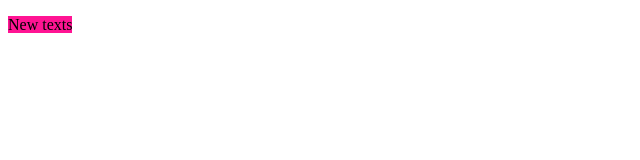
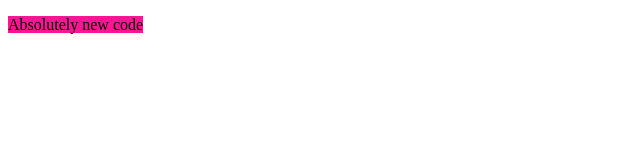
Before and after one commit to NelliBoychuk/rs-workshop, a plain HTML site: page index.html in a window 1280 px wide. Shown: the whole page, without its empty margins (0-640 px from the left). Drawn offline with Linux system fonts and the light colour scheme.

Commit message:
new code

```diff
--- a/index.html
+++ b/index.html
@@ -9,7 +9,7 @@
 </head>
 <body>
     <article>
-        <p><span class="text-block">New texts</span></p>
+        <p><span class="text-block">Absolutely new code</span></p>
     </article>
     <script src="script.js"></script>
 </body>
```
